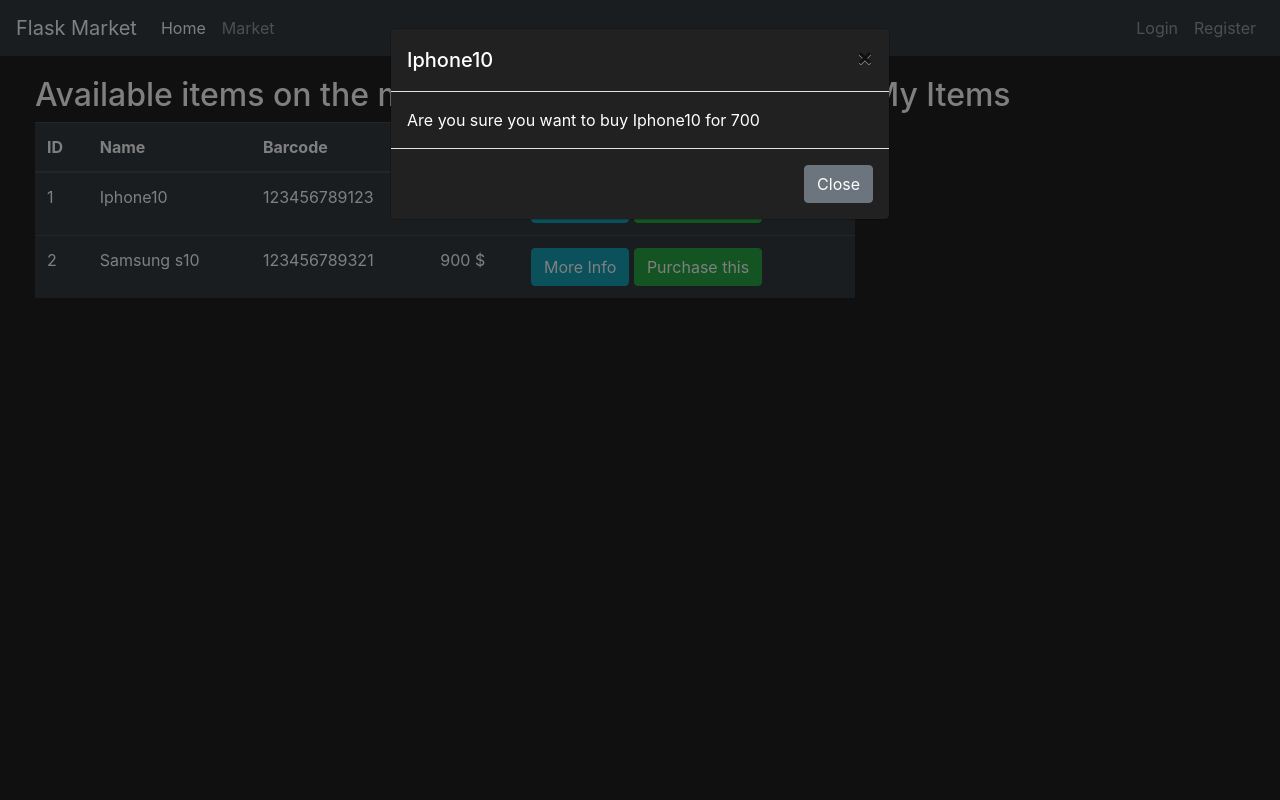
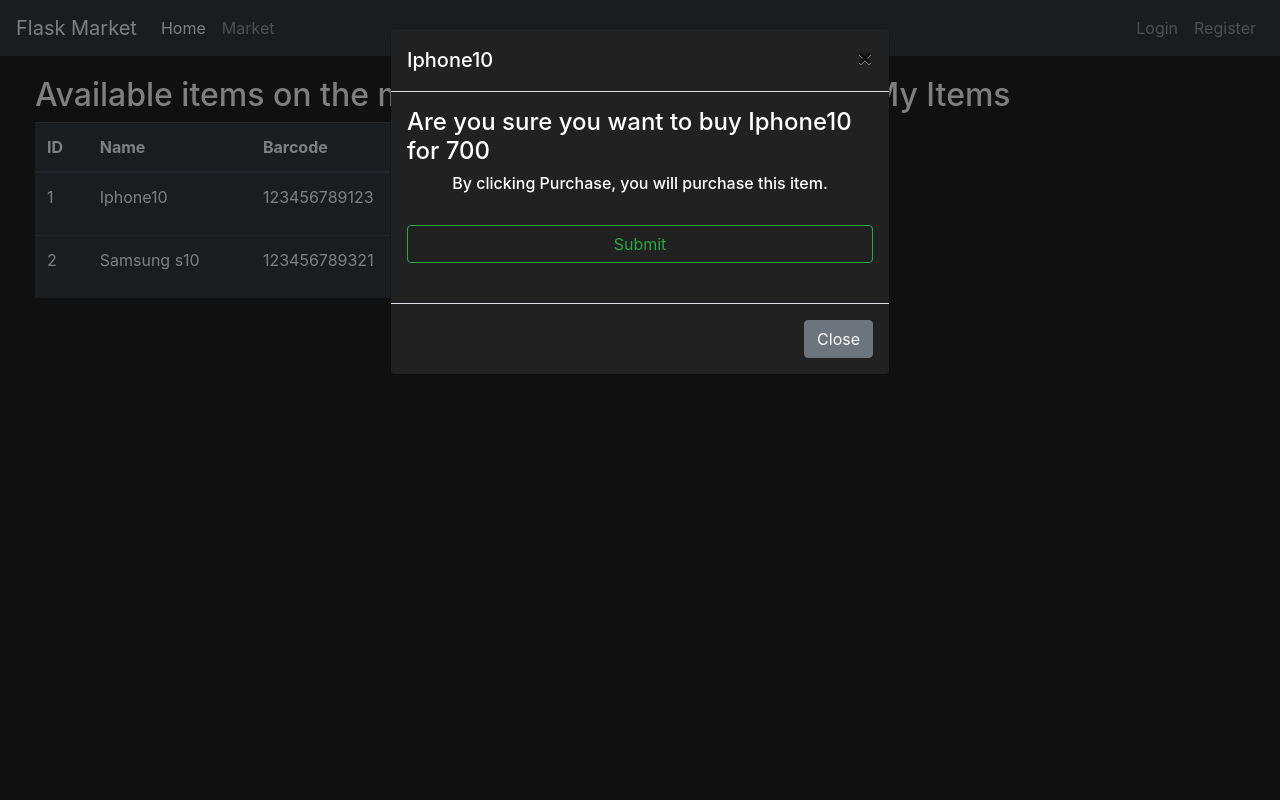
Before and after one commit to ishak-dev/MarketApp, a Flask app: template market/templates/market.html in a window 1280 px wide, after a click on "Purchase this". Run offline with Flask 2, Linux system fonts and the light colour scheme; the template is opened without the code that fills it: values that come from a table or form of the project are taken from there, others are empty; data comes from the database, SQL or seed files in the repository; both versions use the stored data as it was after the commit; form fields are guessed from the names that the template uses; some libraries are stand-ins or nearby versions.

Commit message:
Buying items and payement

```diff
--- a/market/forms.py
+++ b/market/forms.py
@@ -26,3 +26,9 @@
     username = StringField(label='Username',validators=[DataRequired()])
     password = StringField(label='password',validators=[DataRequired()])
     submit = SubmitField(label='Signin')
+
+class PurchaseItemForm(FlaskForm):
+    submit = SubmitField(label='Purchase Item!')
+
+class SellItemForm(FlaskForm):
+    submit = SubmitField(label='Sell Item!')
--- a/market/routes.py
+++ b/market/routes.py
@@ -1,9 +1,9 @@
 from market import app
-from flask import render_template,redirect,url_for,flash,get_flashed_messages
+from flask import render_template,redirect,url_for,flash,get_flashed_messages,request
 from market.models import Item,User
-from market.forms import RegisterForm,LoginForm
+from market.forms import RegisterForm,LoginForm,PurchaseItemForm,SellItemForm
 from market import db
-from flask_login import login_user,logout_user,login_required
+from flask_login import login_user,logout_user,login_required,current_user
 
 @app.route("/")
 @app.route("/home")
@@ -11,11 +11,23 @@
     return render_template('home.html')
 
 
-@app.route("/market")
+@app.route("/market",methods=['GET','POST'])
 @login_required
 def market_page():
-    items = Item.query.all()
-    return render_template('market.html',items=items)
+    purchase_form= PurchaseItemForm()
+    if request.method == "POST":
+        purchased_item = request.form.get('purchased_item')
+        p_item_object = Item.query.filter_by(name=purchased_item).first()
+        if p_item_object:
+            if current_user.can_purchase(p_item_object):
+                p_item_object.assign_item(current_user)
+                flash(f"Congratulations! You purchased {p_item_object.name} for {p_item_object.price}",category="success")
+            else:
+                flash(f"Unfortunately you dont have enough credits",category="danger")
+            return redirect(url_for("market_page"))
+    if request.method =="GET":
+        items = Item.query.filter_by(owner=None)
+        return render_template('market.html',items=items,form=purchase_form)
 
 
 @app.route("/register",methods=['GET','POST'])
--- a/market/templates/includes/items_modals.html
+++ b/market/templates/includes/items_modals.html
@@ -63,7 +63,21 @@
         </button>
       </div>
       <div class="modal-body">
-        Are you sure you want to buy {{item.name}} for {{item.price}}
+        <form method="POST">
+          {{form.hidden_tag()}}
+          <h4>Are you sure you want to buy {{item.name}} for {{item.price}}</h4>
+          <h6 class="text-center">
+            By clicking Purchase, you will purchase this item.
+          </h6>
+          <br />
+          <input
+            type="hidden"
+            id="purchased_item"
+            name="purchased_item"
+            value="{{item.name}}"
+          />
+          {{form.submit(class="btn btn-outline-success btn-block")}}<br />
+        </form>
       </div>
       <div class="modal-footer">
         <button type="button" class="btn btn-secondary" data-dismiss="modal">
```
Also changed, not shown: market/models.py (+9 -0 lines), market/market.db.
